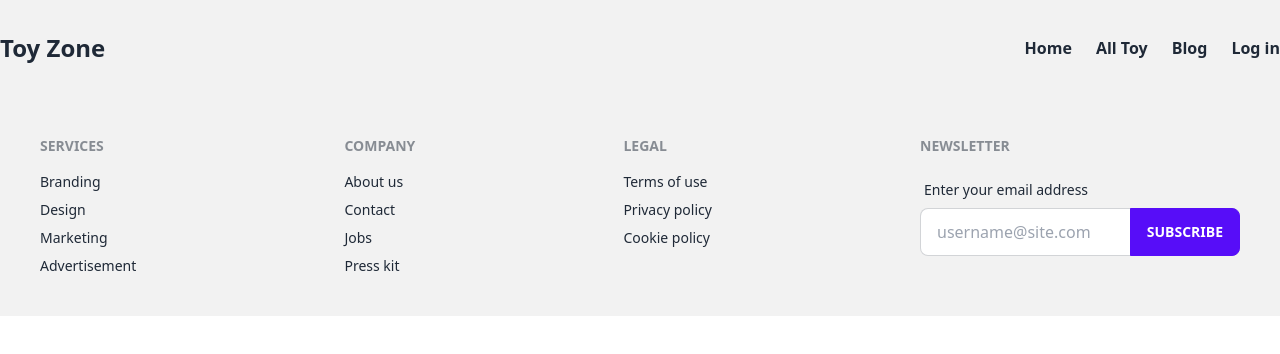
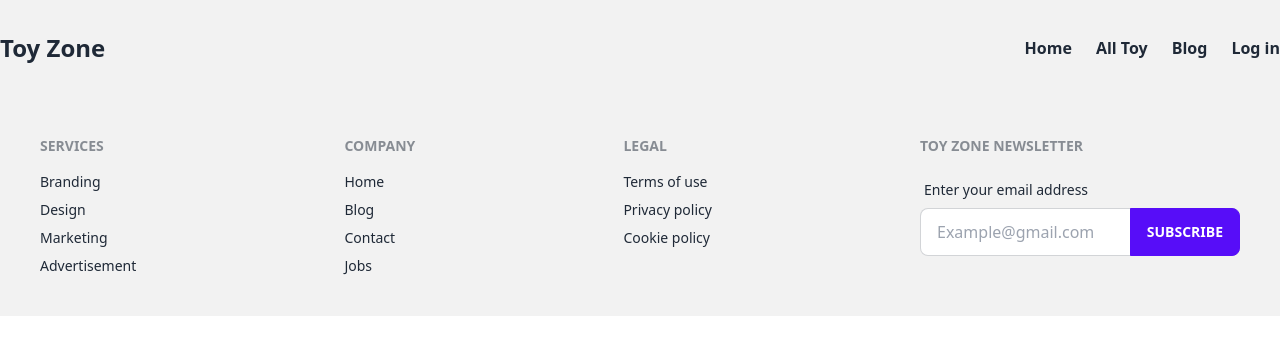
Before and after one commit to MehediHasan4321/toy-zone-clientside, a React (Vite) app: page /logReg in a window 1280 px wide. Shown: the top 354 px of the page. Built offline with nearby package versions, Linux system fonts and the light colour scheme; no server answers.

Commit message:
react aos animation added

```diff
--- a/index.html
+++ b/index.html
@@ -1,13 +1,22 @@
 <!DOCTYPE html>
 <html lang="en" data-theme="light">
+
 <head>
   <meta charset="UTF-8" />
   <link rel="icon" type="image/svg+xml" href="/vite.svg" />
   <meta name="viewport" content="width=device-width, initial-scale=1.0" />
+  <!-- link for animation -->
+  <link rel="stylesheet" href="https://unpkg.com/aos@next/dist/aos.css" />
   <title>Toy Zone</title>
 </head>
+
 <body>
   <div id="root"></div>
   <script type="module" src="/src/main.jsx"></script>
+  <script src="https://unpkg.com/aos@next/dist/aos.js"></script>
+  <script>
+    AOS.init();
+  </script>
 </body>
+
 </html>
--- a/package.json
+++ b/package.json
@@ -10,6 +10,7 @@
     "preview": "vite preview"
   },
   "dependencies": {
+    "aos": "^2.3.4",
     "daisyui": "^2.51.6",
     "firebase": "^9.22.0",
     "localforage": "^1.10.0",
--- a/src/Layout/HomePage/HomePage.jsx
+++ b/src/Layout/HomePage/HomePage.jsx
@@ -1,12 +1,14 @@
 import React from 'react';
 import Header from '../Header/Header';
 import Categorys from '../Categorys/Categorys';
+import ImgGallary from '../ImgGallary/ImgGallary';
 
 const HomePage = () => {
     return (
         <div>
             <Header/>
             <Categorys/>
+            <ImgGallary/>
         </div>
     );
 };
--- /dev/null
+++ b/src/Layout/ImgGallary/ImgGallary.jsx
@@ -0,0 +1,23 @@
+import React, { useEffect, useState } from 'react';
+import ImgGallaryCart from './ImgGallaryCart';
+
+const ImgGallary = () => {
+    const [imgs,setImg] = useState([])
+    useEffect(()=>{
+        fetch('http://localhost:5000/imgGallary')
+        .then(res=>res.json())
+        .then(data=>setImg(data))
+    },[])
+    return (
+        <div className='container mx-auto my-24'>
+            <h1 className='text-center text-4xl font-semibold'>Our Images Gallary</h1>
+            <div className='grid grid-cols-1 md:grid-cols-2 xl:grid-cols-4 mt-24'>
+                {
+                    imgs?.map(img=><ImgGallaryCart key={img.img} img={img}/>)
+                }
+            </div>
+        </div>
+    );
+};
+
+export default ImgGallary;
--- /dev/null
+++ b/src/Layout/ImgGallary/ImgGallaryCart.jsx
@@ -0,0 +1,11 @@
+import React from 'react';
+
+const ImgGallaryCart = ({img}) => {
+    return (
+        <div className='w-[370px] h-80 m-2 bg-[#F2F2F2]'data-aos="zoom-in-down" data-aos-duration="3000">
+            <img className='w-full h-full p-2 hover:scale-110' src={img.img} alt="Gallary Images" />
+        </div>
+    );
+};
+
+export default ImgGallaryCart;
--- a/src/Layout/ShareCompo/Footer/Footer.jsx
+++ b/src/Layout/ShareCompo/Footer/Footer.jsx
@@ -15,10 +15,11 @@ const Footer = () => {
                     </div>
                     <div>
                         <span className="footer-title">Company</span>
-                        <a className="link link-hover">About us</a>
+                        <Link to={'/'} className="link link-hover">Home</Link>
+                        <Link to={'/blog'} className="link link-hover">Blog</Link>
                         <a className="link link-hover">Contact</a>
                         <a className="link link-hover">Jobs</a>
-                        <a className="link link-hover">Press kit</a>
+
                     </div>
                     <div>
                         <span className="footer-title">Legal</span>
@@ -27,13 +28,13 @@ const Footer = () => {
                         <a className="link link-hover">Cookie policy</a>
                     </div>
                     <div>
-                        <span className="footer-title">Newsletter</span>
+                        <span className="footer-title">Toy Zone Newsletter</span>
                         <div className="form-control w-80">
                             <label className="label">
                                 <span className="label-text">Enter your email address</span>
                             </label>
                             <div className="relative">
-                                <input type="text" placeholder="username@site.com" className="input input-bordered w-full pr-16" />
+                                <input type="text" placeholder="Example@gmail.com" className="input input-bordered w-full pr-16" />
                                 <button className="btn btn-primary absolute top-0 right-0 rounded-l-none">Subscribe</button>
                             </div>
                         </div>
```
Also changed, not shown: 1 other file (tests, documents, lock files or other folders). Lines whose indentation alone changed are shown as unchanged.
